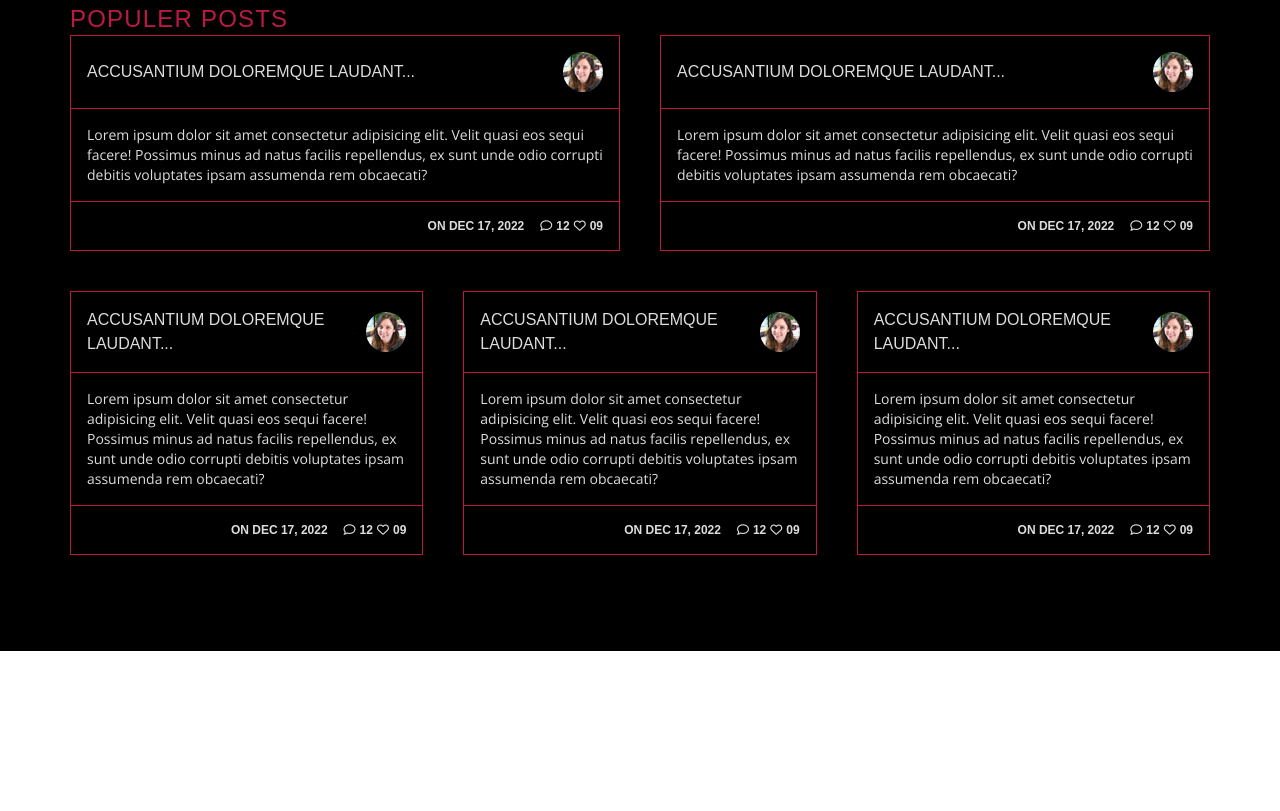
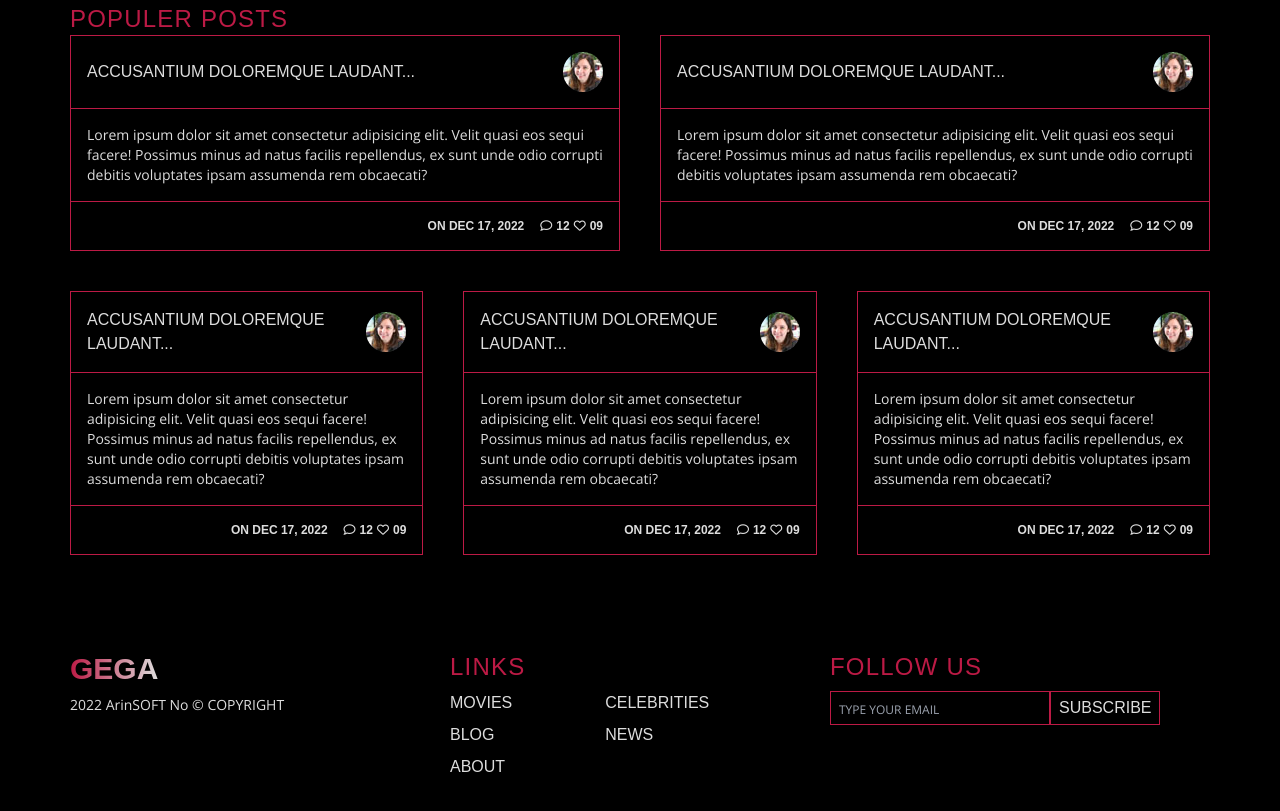
Before and after one commit to Sectarmus/gega-project, a website: page public/index.html in a window 1280 px wide. Shown: the part 1968-2779 px from the top of the page. Before the commit the page ends 2619 px from the top, so only its background shows below. Drawn offline with nearby package versions, Linux system fonts and the light colour scheme; a web font is replaced by a local one.

Commit message:
Footer Section

```diff
--- a/public/index.html
+++ b/public/index.html
@@ -433,5 +433,37 @@
       </div>
     </div>
   </section>
+
+  <!--Footer Section-->
+  <footer class="bg-black text-gega-grey">
+    <!--Footer Container-->
+    <div class="container flex flex-col md:flex-row px-10 lg:px-0 pb-8">
+      <!--Left-->
+      <div class="basis-1/3">
+        <a href="#" class="text-2xl lg:text-3xl font-bold text-transparent bg-gradient-to-r bg-clip-text from-gega-red to-gega-grey">GEGA</a>
+        <p class="text-sm mt-2">2022 ArinSOFT No &copy; COPYRIGHT</p>
+      </div>
+      <!--Middle-->
+      <div class="basis-1/3">
+        <h2 class="mb-2 text-gega-red">LINKS</h2>
+        <div class="grid grid-cols-5 gap-2 uppercase">
+          <a class="col-span-2 hover:text-gega-melon duration-500" href="">Movies</a>
+          <a class="col-span-2 hover:text-gega-melon duration-500" href="">Celebrities</a>
+          <a class="col-span-2 hover:text-gega-melon duration-500" href="">Blog</a>
+          <a class="col-span-2 hover:text-gega-melon duration-500" href="">News</a>
+          <a class="col-span-2 hover:text-gega-melon duration-500" href="">About</a>
+        </div>
+      </div>
+
+      <!--Right-->
+      <div class="basis-1/3">
+        <h2 class="mb-2 text-gega-red">FOLLOW US</h2>
+        <form action="" class="flex">
+          <input class="py-1 px-2 bg-transparent border border-gega-red placeholder:text-xs outline-none" placeholder="TYPE YOUR EMAIL" type="text">
+          <button class="py-1 px-2 bg-transparent border border-gega-red bg-gega-red font-gemunu uppercase">Subscribe</button>
+        </form>
+      </div>
+    </div>
+  </footer>
 </body>
 </html>
```
Also changed, not shown: public/css/styles.css.
